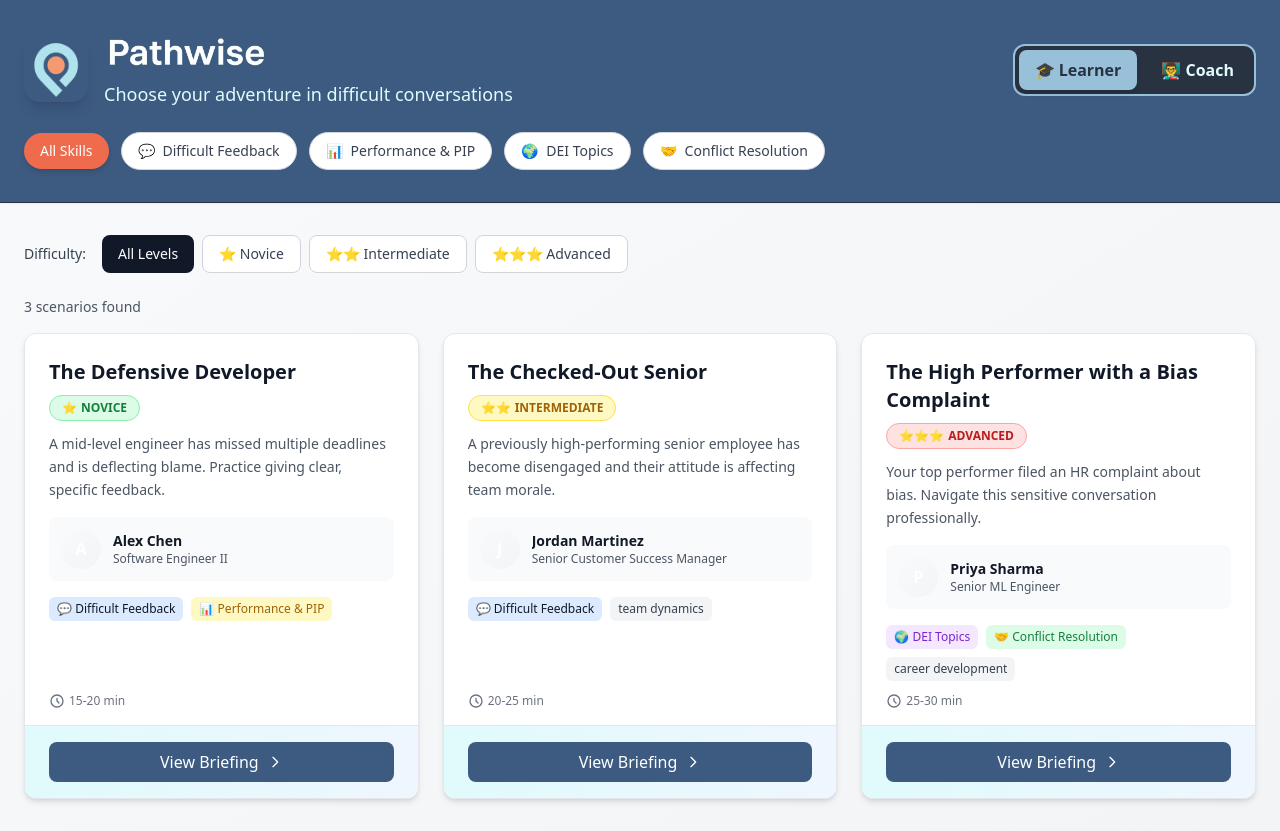
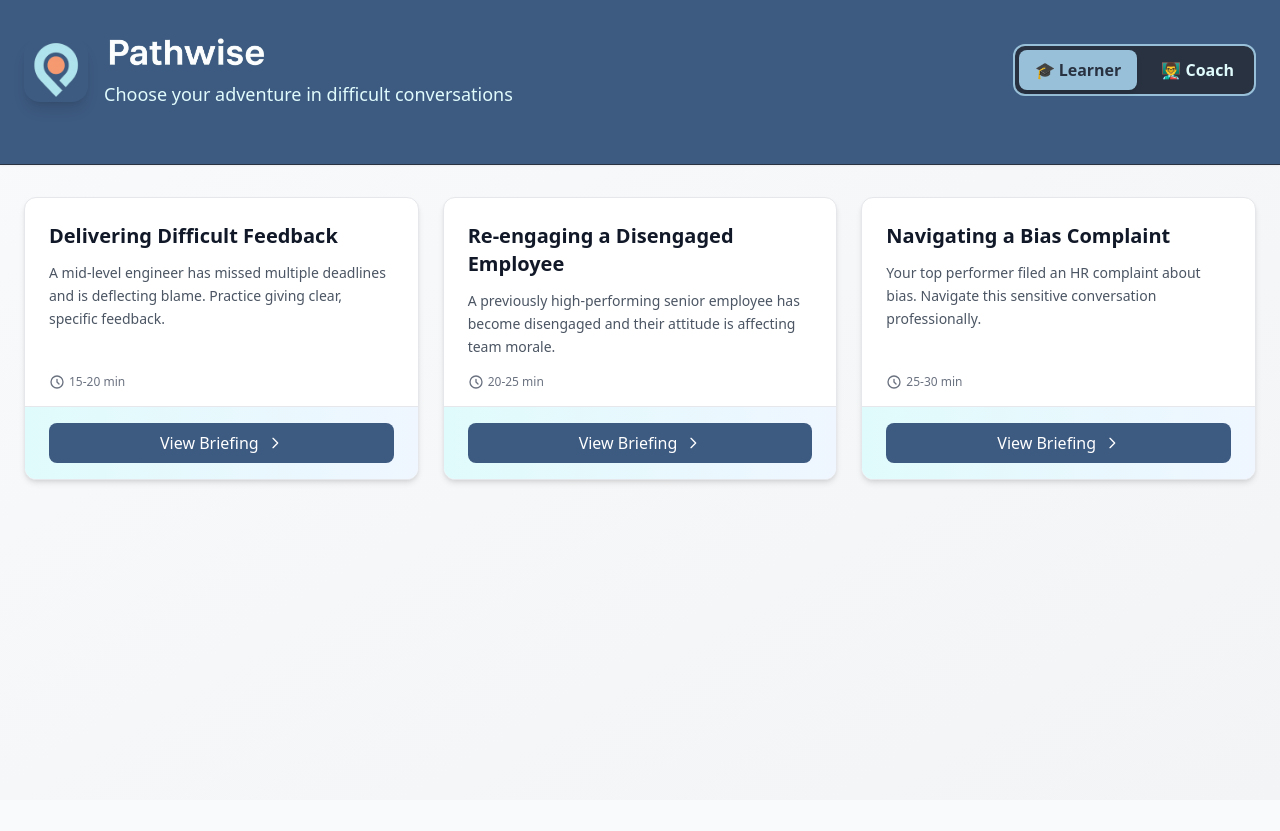
Before and after one commit to saurabhbains/pathwise, a React (Vite) app in the folder client/: page / in a window 1280 px wide. After the commit the page ends 800 px from the top, so only its background shows below. Built offline with nearby package versions, Linux system fonts and the light colour scheme.

Commit message:
Simplify learner page: remove filters, rename scenarios to topic-based names

```diff
--- a/client/src/components/ScenarioSelector.tsx
+++ b/client/src/components/ScenarioSelector.tsx
@@ -1,11 +1,7 @@
-import { useState } from 'react';
-
 interface Scenario {
   id: string;
   name: string;
   description: string;
-  difficulty: 'novice' | 'intermediate' | 'advanced';
-  skillTags: string[];
   characterName: string;
   characterRole: string;
   estimatedTime: string;
@@ -20,75 +16,31 @@
 const mockScenarios: Scenario[] = [
   {
     id: 'def-dev-001',
-    name: 'The Defensive Developer',
+    name: 'Delivering Difficult Feedback',
     description: 'A mid-level engineer has missed multiple deadlines and is deflecting blame. Practice giving clear, specific feedback.',
-    difficulty: 'novice',
-    skillTags: ['difficult_feedback', 'performance_pip'],
     characterName: 'Alex Chen',
     characterRole: 'Software Engineer II',
     estimatedTime: '15-20 min'
   },
   {
     id: 'check-sen-001',
-    name: 'The Checked-Out Senior',
+    name: 'Re-engaging a Disengaged Employee',
     description: 'A previously high-performing senior employee has become disengaged and their attitude is affecting team morale.',
-    difficulty: 'intermediate',
-    skillTags: ['difficult_feedback', 'team_dynamics'],
     characterName: 'Jordan Martinez',
     characterRole: 'Senior Customer Success Manager',
     estimatedTime: '20-25 min'
   },
   {
     id: 'hp-bias-001',
-    name: 'The High Performer with a Bias Complaint',
+    name: 'Navigating a Bias Complaint',
     description: 'Your top performer filed an HR complaint about bias. Navigate this sensitive conversation professionally.',
-    difficulty: 'advanced',
-    skillTags: ['dei_topic', 'conflict_resolution', 'career_development'],
     characterName: 'Priya Sharma',
     characterRole: 'Senior ML Engineer',
     estimatedTime: '25-30 min'
   }
 ];
 
-const skillCategories = [
-  { id: 'difficult_feedback', name: 'Difficult Feedback', icon: '💬', color: 'blue' },
-  { id: 'performance_pip', name: 'Performance & PIP', icon: '📊', color: 'yellow' },
-  { id: 'dei_topic', name: 'DEI Topics', icon: '🌍', color: 'purple' },
-  { id: 'conflict_resolution', name: 'Conflict Resolution', icon: '🤝', color: 'green' }
-];
-
-export default function ScenarioSelector({ onSelectScenario, onBack }: ScenarioSelectorProps) {
-  const [selectedSkill, setSelectedSkill] = useState<string | null>(null);
-  const [selectedDifficulty, setSelectedDifficulty] = useState<string | null>(null);
-
-  const filteredScenarios = mockScenarios.filter(scenario => {
-    const matchesSkill = !selectedSkill || scenario.skillTags.includes(selectedSkill);
-    const matchesDifficulty = !selectedDifficulty || scenario.difficulty === selectedDifficulty;
-    return matchesSkill && matchesDifficulty;
-  });
-
-  const getDifficultyColor = (difficulty: string) => {
-    switch (difficulty) {
-      case 'novice': return 'text-green-700 bg-green-100 border-green-300';
-      case 'intermediate': return 'text-yellow-700 bg-yellow-100 border-yellow-300';
-      case 'advanced': return 'text-red-700 bg-red-100 border-red-300';
-      default: return 'text-gray-700 bg-gray-100 border-gray-300';
-    }
-  };
-
-  const getDifficultyIcon = (difficulty: string) => {
-    switch (difficulty) {
-      case 'novice': return '⭐';
-      case 'intermediate': return '⭐⭐';
-      case 'advanced': return '⭐⭐⭐';
-      default: return '';
-    }
-  };
-
-  const getSkillColor = (skillId: string) => {
-    const skill = skillCategories.find(s => s.id === skillId);
-    return skill?.color || 'gray';
-  };
+export default function ScenarioSelector({ onSelectScenario }: ScenarioSelectorProps) {
 
   return (
     <div className="min-h-screen bg-gradient-to-br from-gray-50 to-gray-100">
@@ -129,137 +81,23 @@
               </div>
             </div>
           </div>
-
-          {/* Skill Filter Pills */}
-          <div className="flex flex-wrap items-center gap-3">
-            <button
-              onClick={() => setSelectedSkill(null)}
-              className={`px-4 py-2 rounded-full text-sm font-medium whitespace-nowrap transition-all ${
-                selectedSkill === null
-                  ? 'bg-[#EE6C4D] text-white shadow-md'
-                  : 'bg-white text-gray-700 border border-gray-300 hover:border-[#98C1D9]'
-              }`}
-            >
-              All Skills
-            </button>
-            {skillCategories.map((skill) => (
-              <button
-                key={skill.id}
-                onClick={() => setSelectedSkill(skill.id)}
-                className={`px-4 py-2 rounded-full text-sm font-medium whitespace-nowrap transition-all flex items-center space-x-2 ${
-                  selectedSkill === skill.id
-                    ? `bg-${skill.color}-600 text-white shadow-md`
-                    : 'bg-white text-gray-700 border border-gray-300 hover:border-[#98C1D9]'
-                }`}
-              >
-                <span>{skill.icon}</span>
-                <span>{skill.name}</span>
-              </button>
-            ))}
-          </div>
         </div>
       </div>
 
       {/* Main Content */}
       <div className="max-w-7xl mx-auto px-6 py-8">
-        {/* Difficulty Filter */}
-        <div className="mb-6 flex items-center space-x-4">
-          <span className="text-sm font-medium text-gray-700">Difficulty:</span>
-          <div className="flex space-x-2">
-            <button
-              onClick={() => setSelectedDifficulty(null)}
-              className={`px-4 py-2 rounded-lg text-sm font-medium transition-all ${
-                selectedDifficulty === null
-                  ? 'bg-gray-900 text-white'
-                  : 'bg-white text-gray-700 border border-gray-300 hover:border-gray-400'
-              }`}
-            >
-              All Levels
-            </button>
-            <button
-              onClick={() => setSelectedDifficulty('novice')}
-              className={`px-4 py-2 rounded-lg text-sm font-medium transition-all ${
-                selectedDifficulty === 'novice'
-                  ? 'bg-green-600 text-white'
-                  : 'bg-white text-gray-700 border border-gray-300 hover:border-green-400'
-              }`}
-            >
-              ⭐ Novice
-            </button>
-            <button
-              onClick={() => setSelectedDifficulty('intermediate')}
-              className={`px-4 py-2 rounded-lg text-sm font-medium transition-all ${
-                selectedDifficulty === 'intermediate'
-                  ? 'bg-yellow-600 text-white'
-                  : 'bg-white text-gray-700 border border-gray-300 hover:border-yellow-400'
-              }`}
-            >
-              ⭐⭐ Intermediate
-            </button>
-            <button
-              onClick={() => setSelectedDifficulty('advanced')}
-              className={`px-4 py-2 rounded-lg text-sm font-medium transition-all ${
-                selectedDifficulty === 'advanced'
-                  ? 'bg-red-600 text-white'
-                  : 'bg-white text-gray-700 border border-gray-300 hover:border-red-400'
-              }`}
-            >
-              ⭐⭐⭐ Advanced
-            </button>
-          </div>
-        </div>
-
-        {/* Results Count */}
-        <p className="text-sm text-gray-600 mb-4">
-          {filteredScenarios.length} scenario{filteredScenarios.length !== 1 ? 's' : ''} found
-        </p>
-
         {/* Scenario Cards */}
         <div className="grid grid-cols-1 lg:grid-cols-2 xl:grid-cols-3 gap-6">
-          {filteredScenarios.map((scenario) => (
+          {mockScenarios.map((scenario) => (
             <div
               key={scenario.id}
               className="bg-white rounded-xl shadow-md hover:shadow-xl transition-all duration-300 overflow-hidden border border-gray-200 hover:border-primary-400 transform hover:-translate-y-1 flex flex-col h-full"
             >
               {/* Card Header */}
               <div className="p-6 pb-4 flex-1 flex flex-col">
-                <div className="flex items-start justify-between mb-3">
-                  <div className="flex-1">
-                    <h3 className="text-xl font-bold text-gray-900 mb-2">{scenario.name}</h3>
-                    <div className={`inline-flex items-center space-x-1 px-3 py-1 rounded-full text-xs font-bold border ${getDifficultyColor(scenario.difficulty)}`}>
-                      <span>{getDifficultyIcon(scenario.difficulty)}</span>
-                      <span>{scenario.difficulty.toUpperCase()}</span>
-                    </div>
-                  </div>
-                </div>
+                <h3 className="text-xl font-bold text-gray-900 mb-3">{scenario.name}</h3>
 
                 <p className="text-sm text-gray-600 leading-relaxed mb-4">{scenario.description}</p>
-
-                {/* Character Info */}
-                <div className="flex items-center space-x-3 p-3 bg-gray-50 rounded-lg mb-4">
-                  <div className="w-10 h-10 bg-gradient-to-br from-primary-400 to-primary-600 rounded-full flex items-center justify-center text-white font-bold">
-                    {scenario.characterName.charAt(0)}
-                  </div>
-                  <div className="flex-1 min-w-0">
-                    <p className="text-sm font-semibold text-gray-900 truncate">{scenario.characterName}</p>
-                    <p className="text-xs text-gray-600 truncate">{scenario.characterRole}</p>
-                  </div>
-                </div>
-
-                {/* Skill Tags */}
-                <div className="flex flex-wrap gap-2 mb-3">
-                  {scenario.skillTags.map((tag) => {
-                    const skill = skillCategories.find(s => s.id === tag);
-                    return (
-                      <span
-                        key={tag}
-                        className={`text-xs px-2 py-1 rounded-md bg-${getSkillColor(tag)}-100 text-${getSkillColor(tag)}-700 font-medium`}
-                      >
-                        {skill?.icon} {skill?.name || tag.replace(/_/g, ' ')}
-                      </span>
-                    );
-                  })}
-                </div>
 
                 {/* Time Estimate */}
                 <div className="flex items-center text-xs text-gray-500 mt-auto">
@@ -289,23 +127,6 @@
           ))}
         </div>
 
-        {filteredScenarios.length === 0 && (
-          <div className="text-center py-16">
-            <svg className="w-24 h-24 mx-auto text-gray-300 mb-4" fill="none" stroke="currentColor" viewBox="0 0 24 24">
-              <path strokeLinecap="round" strokeLinejoin="round" strokeWidth={2} d="M9.172 16.172a4 4 0 015.656 0M9 10h.01M15 10h.01M12 12h.01M12 12h.01M12 12h.01M12 12h.01M21 12a9 9 0 11-18 0 9 9 0 0118 0z" />
-            </svg>
-            <p className="text-lg text-gray-600">No scenarios match your filters</p>
-            <button
-              onClick={() => {
-                setSelectedSkill(null);
-                setSelectedDifficulty(null);
-              }}
-              className="mt-4 px-6 py-2 text-primary-600 hover:text-primary-700 font-medium"
-            >
-              Clear filters
-            </button>
-          </div>
-        )}
       </div>
     </div>
   );
```
Also changed, not shown: 1 other file (tests, documents, lock files or other folders).
